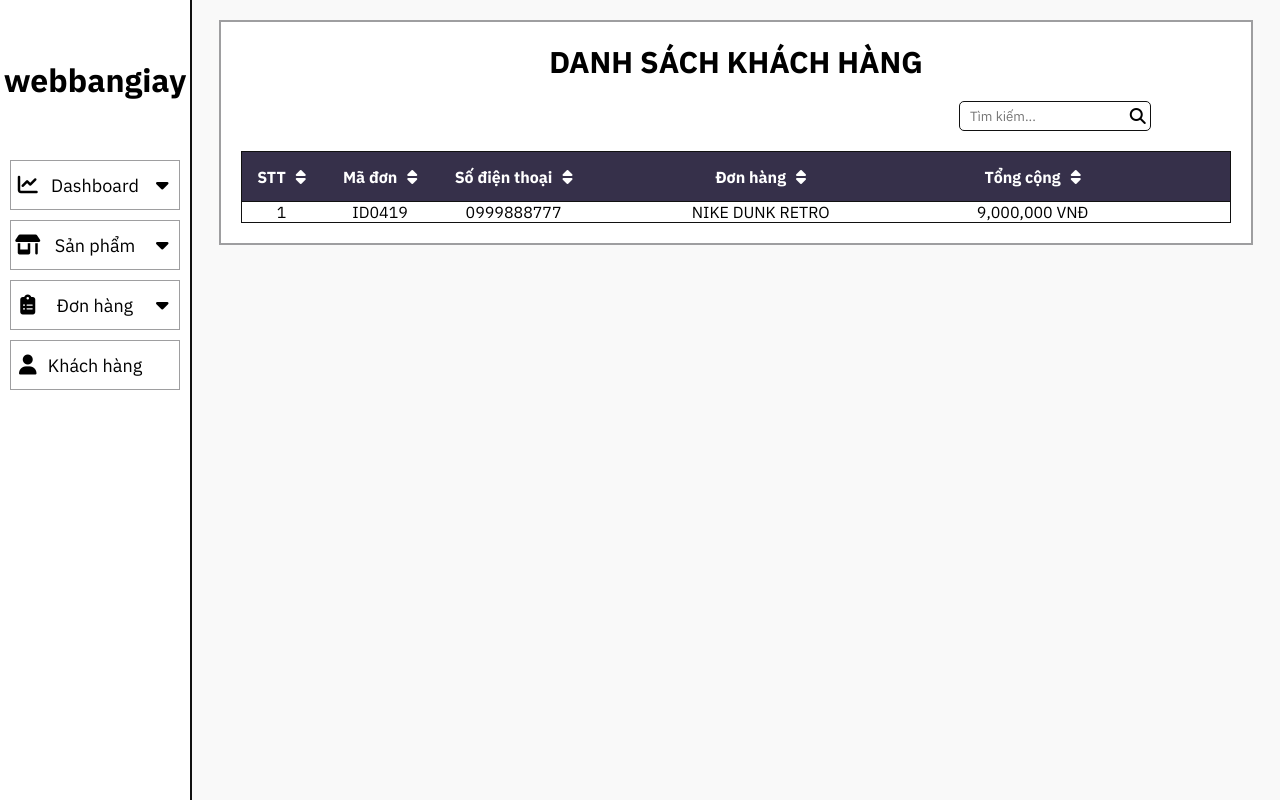
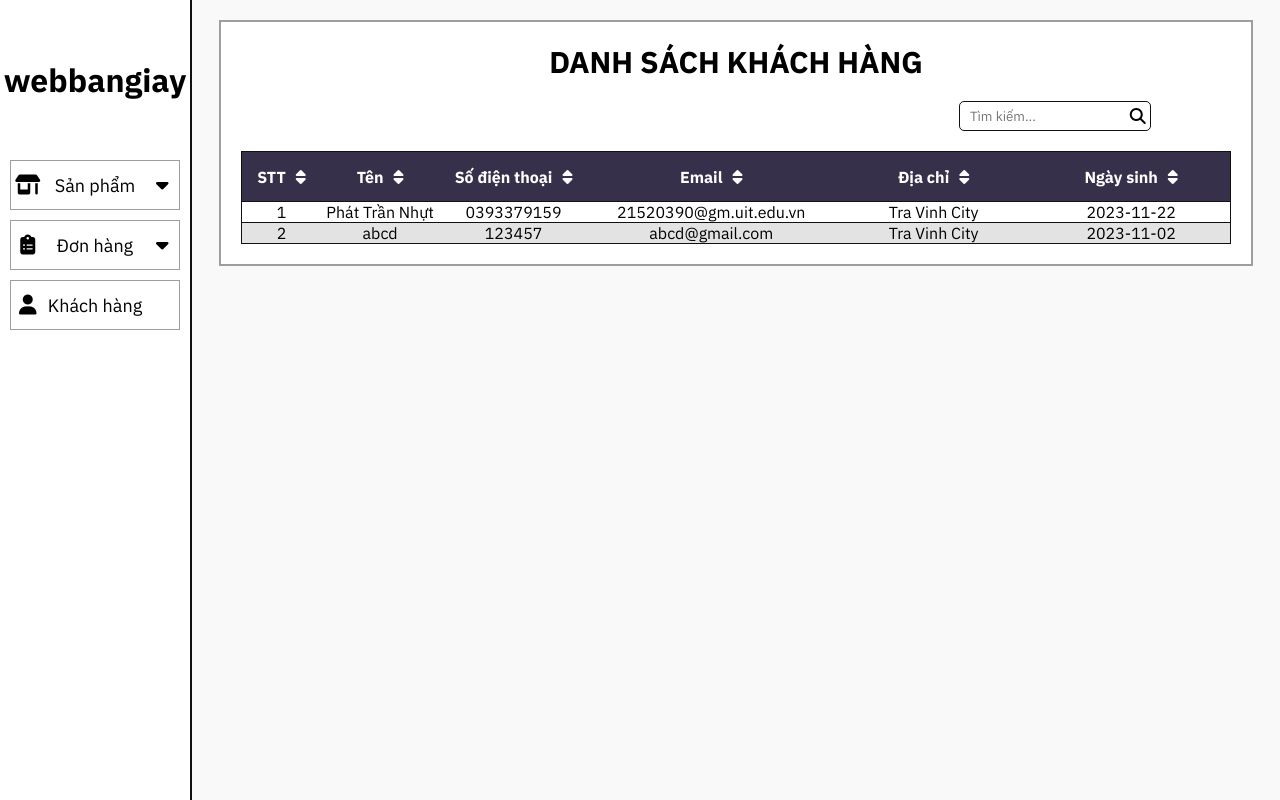
Before and after one commit to trannhutphat23/Shoes-Store-IS207, a PHP site: page /admin/admin.php in a window 1280 px wide. Run offline with PHP 8.4, Linux system fonts and the light colour scheme; data comes from the database, SQL or seed files in the repository.

Commit message:
update customer list

```diff
--- a/admin/admin.php
+++ b/admin/admin.php
@@ -24,25 +24,6 @@
       <h1>webbangiay</h1>
     </div>
     <ul class="nav">
-      <!-- Dashboard -->
-      <li>
-        <div class="tag-title" onclick="ShowDropdown(this)">
-          <i class="fa-solid fa-chart-line"></i>
-          <p>Dashboard</p>
-          <i class="fa-solid fa-caret-down"></i>
-        </div>
-        <ol class="hidden">
-          <li>
-            <i class="fa-solid fa-plus"></i>
-            <p>Doanh thu</p>
-          </li>
-          <li>
-            <i class="fa-solid fa-plus"></i>
-            <p>Thống kê</p>
-          </li>
-        </ol>
-      </li>
-
       <!-- Sản phẩm -->
       <li>
         <div class="tag-title" onclick="ShowDropdown(this)">
@@ -89,7 +70,7 @@
       </li>
 
       <!-- Khách hàng -->
-      <li onclick="routerPage('./customer/customer.html')">
+      <li onclick="routerPage('./customer/customer.php')">
         <div class="tag-title" onclick="ShowDropdown(this)">
           <i class="fa-solid fa-user"></i>
           <p>Khách hàng</p>
@@ -102,7 +83,7 @@
 
   <!-- main -->
   <main>
-    <iframe src="./customer/customer.html" id="frame"> </iframe>
+    <iframe src="./customer/customer.php" id="frame"> </iframe>
   </main>
 </body>
 <script src="./admin.js"></script>
--- a/admin/customer/customer.js
+++ b/admin/customer/customer.js
@@ -1,3 +1,3 @@
 function GoToCustomerDetail() {
-    window.location.href = './customer-detail.html'
+    window.location.href = './customer-detail.php'
 }
--- a/admin/customer/customer.html
+++ b/admin/customer/customer.php
@@ -1,3 +1,7 @@
+<?php
+  require "../../connect.php";
+?>
+
 <!DOCTYPE html>
 <html lang="en">
   <head>
@@ -31,28 +35,37 @@
         <thead>
           <tr>
             <th style="width: 8%">STT<i class="fa-solid fa-sort"></i></th>
-            <th style="width: 12%">Mã đơn<i class="fa-solid fa-sort"></i></th>
+            <th style="width: 12%">Tên<i class="fa-solid fa-sort"></i></th>
             <th style="width: 15%">
               Số điện thoại<i class="fa-solid fa-sort"></i>
             </th>
-            <th style="width: 35%">Đơn hàng<i class="fa-solid fa-sort"></i></th>
+            <th style="width: 25%">Email<i class="fa-solid fa-sort"></i></th>
             <th style="width: 20%">
-              Tổng cộng<i class="fa-solid fa-sort"></i>
+              Địa chỉ<i class="fa-solid fa-sort"></i>
             </th>
-            <th style="width: 10%"></th>
+            <th style="width: 20%">Ngày sinh<i class="fa-solid fa-sort"></i></th>
           </tr>
         </thead>
         <tbody>
-          <tr onclick="GoToCustomerDetail()">
-            <td><p>1</p></td>
-            <td><p>ID0419</p></td>
-            <td><p>0999888777</p></td>
-            <td>
-              <p>NIKE DUNK RETRO</p>
-            </td>
-            <td><p>9,000,000 VNĐ</p></td>
-            <td></td>
-          </tr>
+          <?php
+            $i=0;
+            $query = mysqli_query($conn, "SELECT * FROM khachhang");
+            while ($rowData = mysqli_fetch_assoc($query)) {
+              $i++;
+          ?>
+            <tr onclick="GoToCustomerDetail()">
+              <td><p><?php echo $i?></p></td>
+              <td><p><?php echo $rowData['TEN']?></p></td>
+              <td><p><?php echo $rowData['SDT']?></p></td>
+              <td>
+                <p><?php echo $rowData['EMAIL']?></p>
+              </td>
+              <td><p><?php echo $rowData['DIACHI']?></p></td>
+              <td><p><?php echo $rowData['NGAYSINH']?></p></td>
+            </tr>
+          <?php
+            }
+          ?>
         </tbody>
       </table>
     </div>
--- a/admin/web item/all-item.php
+++ b/admin/web item/all-item.php
@@ -88,7 +88,7 @@
               break;
           }
       }else{
-        // Check arrange item list
+        // Check sort item list
         if (isset($_GET['opt'])){
           $option = $_GET['opt'];
           switch($option){
```
Also changed, not shown: admin/customer/customer-detail.php (renamed from admin/customer/customer-detail.html).
